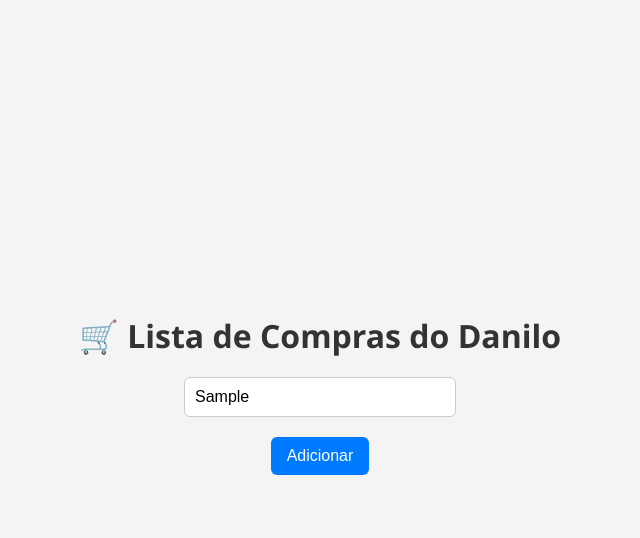
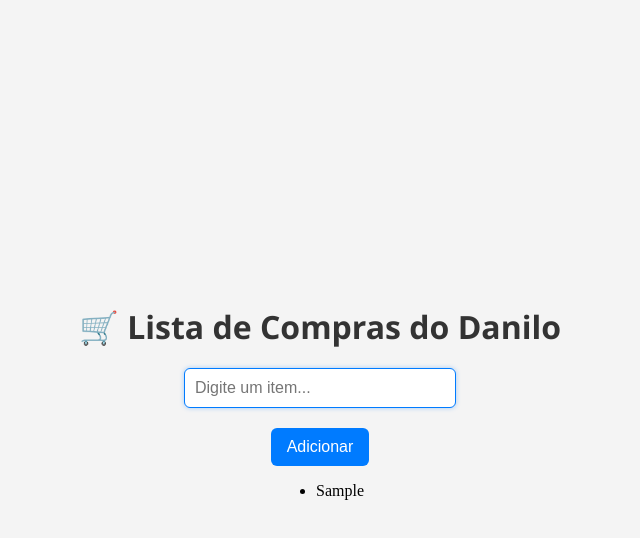
Before and after one commit to ddcsilva/ListaDeCompras, a plain HTML site: page index.html in a window 1280 px wide. Both pictures are taken after typing "Sample" into the empty fields and a click on the button "Adicionar". Shown: the whole page, without its empty margins (320-960 px from the left). Drawn offline with Linux system fonts and the light colour scheme.

Commit message:
adiciona funcionalidade para adicionar itens à lista de compras

```diff
--- a/index.html
+++ b/index.html
@@ -64,5 +64,23 @@
     <button id="btn-adicionar">Adicionar</button>
 
     <ul id="lista-compras"></ul>
+
+    <script>
+      const input = document.querySelector("#input-item");
+      const botao = document.querySelector("#btn-adicionar");
+      const lista = document.querySelector("#lista-compras");
+
+      botao.addEventListener("click", () => {
+        const texto = input.value.trim();
+
+        if (texto !== "") {
+          const novoItem = document.createElement("li");
+          novoItem.textContent = texto;
+          lista.appendChild(novoItem);
+          input.value = "";
+          input.focus();
+        }
+      });
+    </script>
   </body>
 </html>
```
